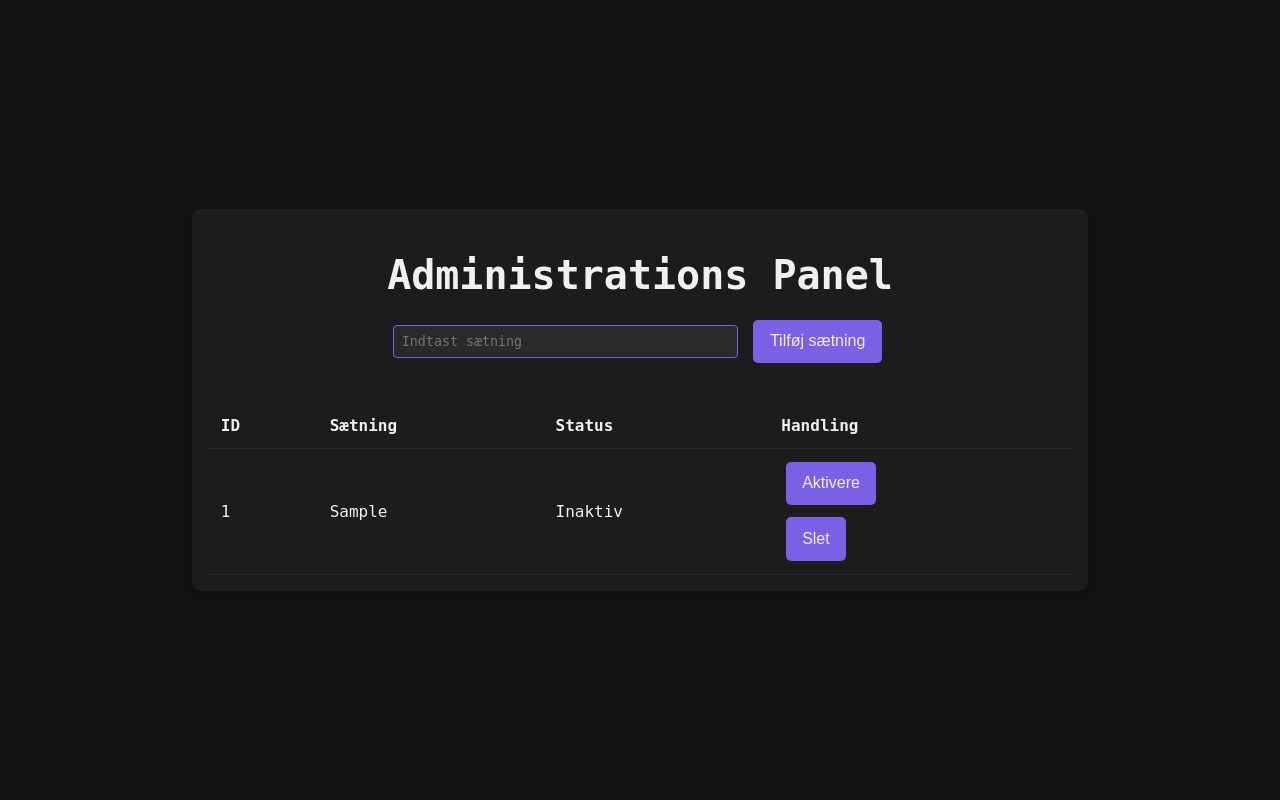
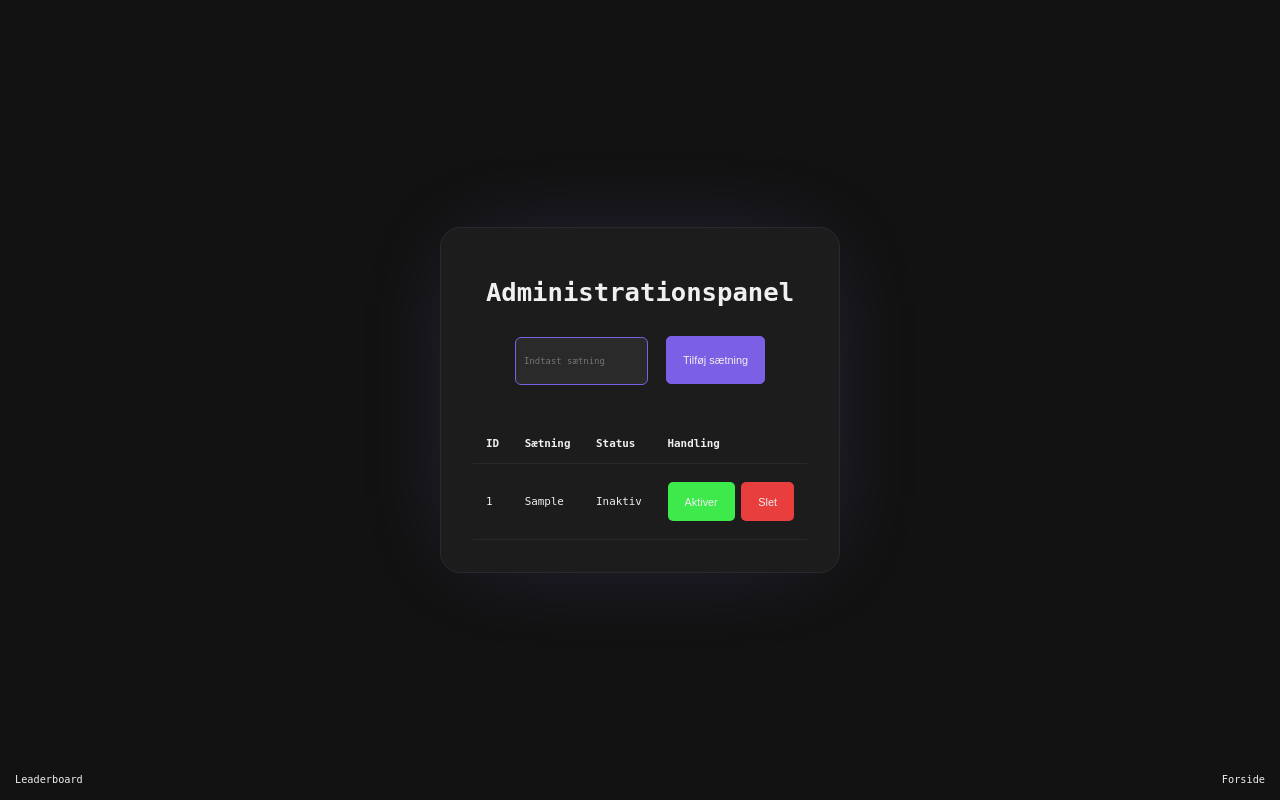
Before and after one commit to Emil215p/Skrivehastigheds-Hjemmeside, a PHP site: page /admin.php in a window 1280 px wide. Run offline with PHP 8.4, Linux system fonts and the light colour scheme; tables that the repository leaves empty or names only in its code hold one stand-in row (values such as "Sample post").

Commit message:
Stor update med en massive sigma funktioner

```diff
--- a/admin.php
+++ b/admin.php
@@ -1,18 +1,14 @@
 <?php
-// admin.php
-// Database connection settings
 $servername = "172.16.3.24";
 $username = "root";
 $password = "test";
 $dbname = "skptyping";
 
-// Create connection
 $conn = new mysqli($servername, $username, $password, $dbname);
 if ($conn->connect_error) {
     die("Connection failed: " . $conn->connect_error);
 }
 
-// Process form submissions
 if ($_SERVER['REQUEST_METHOD'] === 'POST') {
     error_log("Received POST with data: " . print_r($_POST, true));
 
@@ -48,11 +44,9 @@ if ($_SERVER['REQUEST_METHOD'] === 'POST') {
         } elseif ($action === 'enable') {
             $id = intval($_POST['id'] ?? 0);
             if ($id >= 0) {
-                // Disable all sentences first
                 if (!$conn->query("UPDATE tekster SET active = 0")) {
                     error_log("Error disabling sentences: " . $conn->error);
                 }
-                // Enable the selected sentence
                 $stmt = $conn->prepare("UPDATE tekster SET active = 1 WHERE id = ?");
                 $stmt->bind_param("i", $id);
                 if ($stmt->execute()) {
@@ -72,7 +66,6 @@ if ($_SERVER['REQUEST_METHOD'] === 'POST') {
     exit;
 }
 
-// Fetch all sentences
 $result = $conn->query("SELECT * FROM tekster ORDER BY id DESC");
 $sentences = [];
 if ($result && $result->num_rows > 0) {
@@ -87,9 +80,8 @@ $conn->close();
 <html>
 <head>
   <meta charset="UTF-8">
-  <title>Administrations Panel</title>
+  <title>Administrationspanel</title>
   <style>
-    /* Inspired by index.php's style.css */
     :root {
       --background-color: #1c1c1c;
       --container-bg: #121212;
@@ -116,21 +108,23 @@ $conn->close();
     }
 
     .container {
-      width: 70vw;
-      padding: 1rem;
+      max-width: 70vw;
+      padding: 2rem;
+      background: var(--background-color);
+      border-radius: 20px;
+      box-shadow: 0 2px 8px rgba(0,0,0,0.3);
       text-align: center;
-      background: var(--background-color);
-      border-radius: 8px;
-      box-shadow: 0 2px 8px rgba(0,0,0,0.3);
+      border: 1px solid var(--current-word-bg);
+      box-shadow:rgba(155, 128, 253, 0.25) 0 0 100px -30px;
     }
 
     h1 {
-      font-size: 2.5rem;
-      margin-bottom: 1rem;
+      font-size: 2vw;
+      margin-bottom: 1.5rem;
     }
 
     form {
-      margin-bottom: 1rem;
+      margin-bottom: 1.5rem;
     }
 
     input[type="text"] {
@@ -138,75 +132,107 @@ $conn->close();
       padding: 0.5rem;
       background: var(--current-word-bg);
       border: 1px solid var(--accent-color);
-      border-radius: 4px;
+      border-radius: 6px;
+      font-size: 0.7vw;
       color: var(--text-color);
+      height: 3rem;
       font-family: var(--font-family);
+      margin-right: 0.5rem;
+      transition: box-shadow 0.2s ease;
+    }
+
+    input[type="text"]:focus {
+      outline: none;
+      box-shadow: 0 0 5px 1px var(--accent-color);
+    }
+
+    table td {
+      vertical-align: middle;
+    }
+
+    #submit {
+      height: 3rem;
+      border: 1px solid #7b5fe4;
+      transition: background 0.3s ease, transform 0.2s ease, border-color 0.2s ease;
+    }
+
+    #submit:hover {
+      background-color: #7b5fe4;
+      border-color: #fff;
+      transform: translateY(-2px);
+    }
+
+    #aktiver {
+      background-color:rgb(62, 233, 76);
+    }
+
+    #slet {
+      background-color:rgb(233, 62, 62);
     }
 
     button {
       background: var(--accent-color);
-      border: none;
+      border: 1px solid rgba(255, 255, 255, 0);
       padding: 0.8rem 1rem;
-      font-size: 1rem;
+      font-size: 0.85vw;
       color: var(--text-color);
       border-radius: 5px;
       cursor: pointer;
-      transition: background 0.2s ease, transform 0.1s ease;
-      margin: 0 0.3rem;
+      transition: background 0.3s ease, transform 0.2s ease, border 0.2s ease;
+      margin: 0.3rem 0;
     }
 
     button:hover {
       background: #5a6fb2;
       transform: translateY(-2px);
+      border-color: #fff;
     }
 
     table {
       width: 100%;
       border-collapse: collapse;
-      margin-top: 2.5rem;
+      margin-top: 4.5vh;
+      font-size: 0.85vw;
     }
 
     th, td {
       padding: 0.8rem;
       border-bottom: 1px solid var(--current-word-bg);
       text-align: left;
+      vertical-align: top;
+    }
+
+    .sentence-text {
+      max-width: 40vw;
+      word-break: break-word;
+      white-space: pre-wrap;
     }
 
     .active {
-      color: green;
+      color: rgb(62, 233, 76) ;
       font-weight: bold;
     }
 
-    #add-button {
-        margin-top: .75vh;
-        width: 15%;
-    }
-
-    td form {
-      display: inline;
-    }
-
     .actions {
-        gap: 0.75rem;
-        display: flex;
-        flex-direction: column;
+      gap: 0.5rem;
     }
 
     .actions form {
-        margin-bottom: 0;
+      margin: 0;
+      display: inline-block;
     }
   </style>
+  <link rel="stylesheet" href="shared.css">
 </head>
 <body>
 <div class="container">
-    <h1>Administrations Panel</h1>
+    <h1>Administrationspanel</h1>
     <form method="post" action="admin.php">
         <input type="hidden" name="action" value="add">
-        <input type="text" name="sentence" placeholder="Indtast sætning" required>
-        <button id="add-button" type="submit">Tilføj sætning</button>
+        <input type="text" name="sentence" placeholder="Indtast sætning" required oninvalid="this.setCustomValidity('Skriv en sætning først.')">
+        <button type="submit" id="submit">Tilføj sætning</button>
     </form>
 
-    <!-- List all sentences with options to enable or delete -->
     <table>
       <tr>
         <th>ID</th>
@@ -217,25 +243,29 @@ $conn->close();
       <?php foreach ($sentences as $sentence): ?>
       <tr>
         <td><?php echo $sentence['id']; ?></td>
-        <td><?php echo htmlspecialchars($sentence['tekst']); ?></td>
+        <td class="sentence-text"><?php echo htmlspecialchars($sentence['tekst']); ?></td>
         <td><?php echo $sentence['active'] == 1 ? '<span class="active">Aktiv</span>' : 'Inaktiv'; ?></td>
         <td class="actions">
             <?php if ($sentence['active'] != 1): ?>
             <form method="post" action="admin.php">
                 <input type="hidden" name="action" value="enable">
                 <input type="hidden" name="id" value="<?php echo $sentence['id']; ?>">
-                <button type="submit">Aktivere</button>
+                <button type="submit" id="aktiver">Aktiver</button>
             </form>
             <?php endif; ?>
             <form method="post" action="admin.php" onsubmit="return confirm('Er du helt sikker på at du vil slette denne sætning?');">
                 <input type="hidden" name="action" value="delete">
                 <input type="hidden" name="id" value="<?php echo $sentence['id']; ?>">
-                <button type="submit">Slet</button>
+                <button type="submit" id="slet">Slet</button>
             </form>
         </td>
       </tr>
       <?php endforeach; ?>
     </table>
 </div>
+<div class="nav-buttons">
+  <a href="leaderboard.php" class="nav-left">Leaderboard</a>
+  <a href="index.php" class="nav-right">Forside</a>
+</div>
 </body>
 </html>
--- /dev/null
+++ b/shared.css
@@ -0,0 +1,27 @@
+.nav-buttons {
+    position: absolute;
+    width: 100%;
+    height: 100vh;
+    font-size: 0.8vw;
+    pointer-events: none;
+}
+
+.nav-buttons a {
+    pointer-events: auto;
+    text-decoration: none;
+    color: inherit;
+    padding: 5px;
+    border-radius: 3px;
+}
+
+.nav-left {
+    position: absolute;
+    bottom: 10px;
+    left: 10px;
+}
+
+.nav-right {
+    position: absolute;
+    bottom: 10px;
+    right: 10px;
+}
```
Also changed, not shown: index.php (+13 -4 lines), leaderboard.php (+21 -3 lines), style.css (+8 -7 lines).
